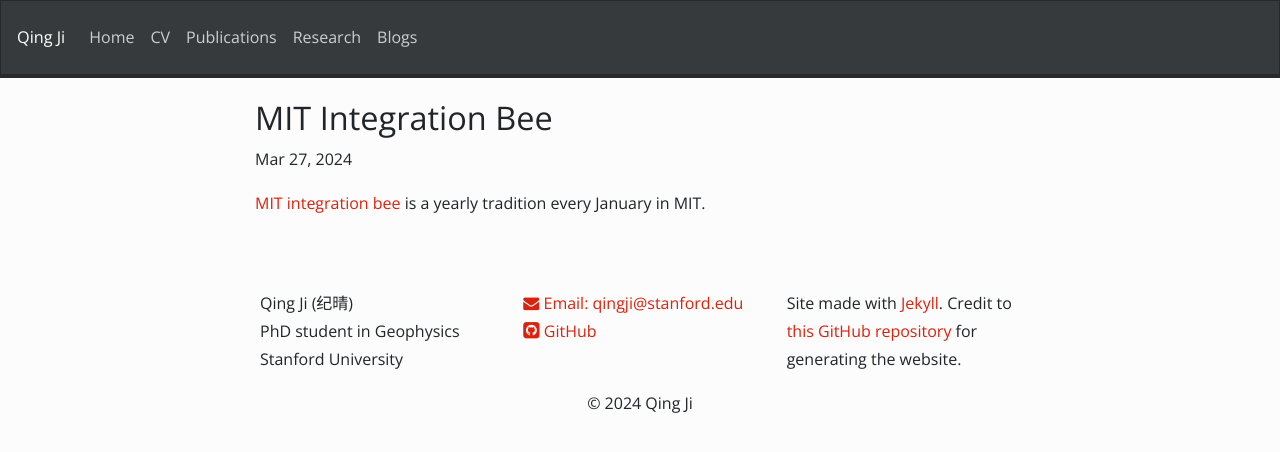
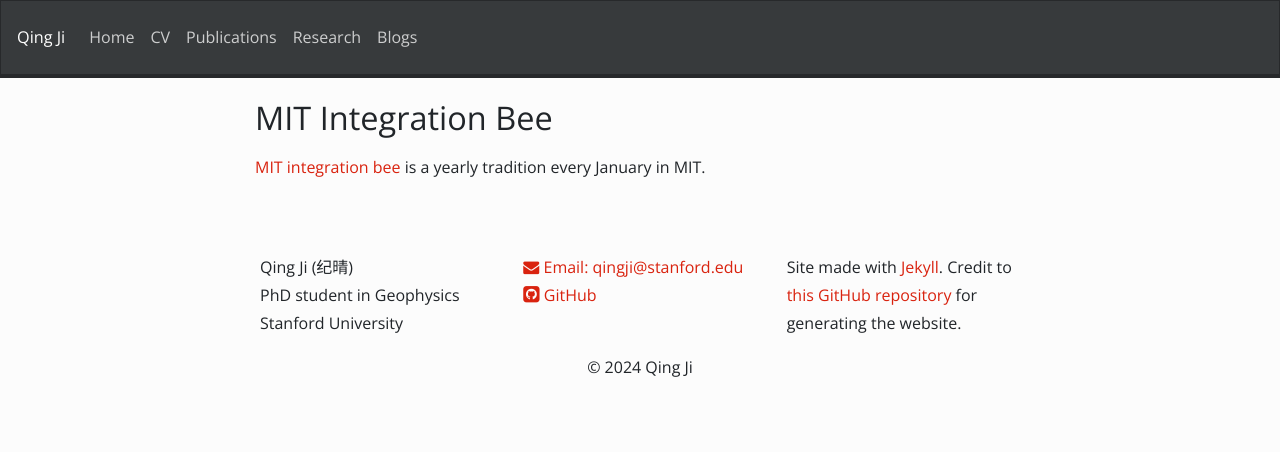
Before and after one commit to NickJi98/NickJi98.github.io, a Jekyll site: the page built from _posts/2024-03-27-MIT.md, in a window 1280 px wide. Shown: the top 452 px of the page. Built offline with Jekyll 4.4.1, drawn with Linux system fonts in a browser that asks for light colours; nearby versions of some CDN libraries; a style sheet for code colours, icons or effects is not loaded.

Commit message:
Update posts

```diff
--- a/_posts/MIT_integration_bee.md
+++ b/_posts/2024-03-27-MIT.md
@@ -1,8 +1,6 @@
 ---
 title: "MIT Integration Bee"
 layout: postlay
-sitemap: false
-date: 2024-03-27
 ---
 
 <a href="https://math.mit.edu/~yyao1/integrationbee.html" target="_blank">MIT integration bee</a> is a yearly tradition every January in MIT.
```
